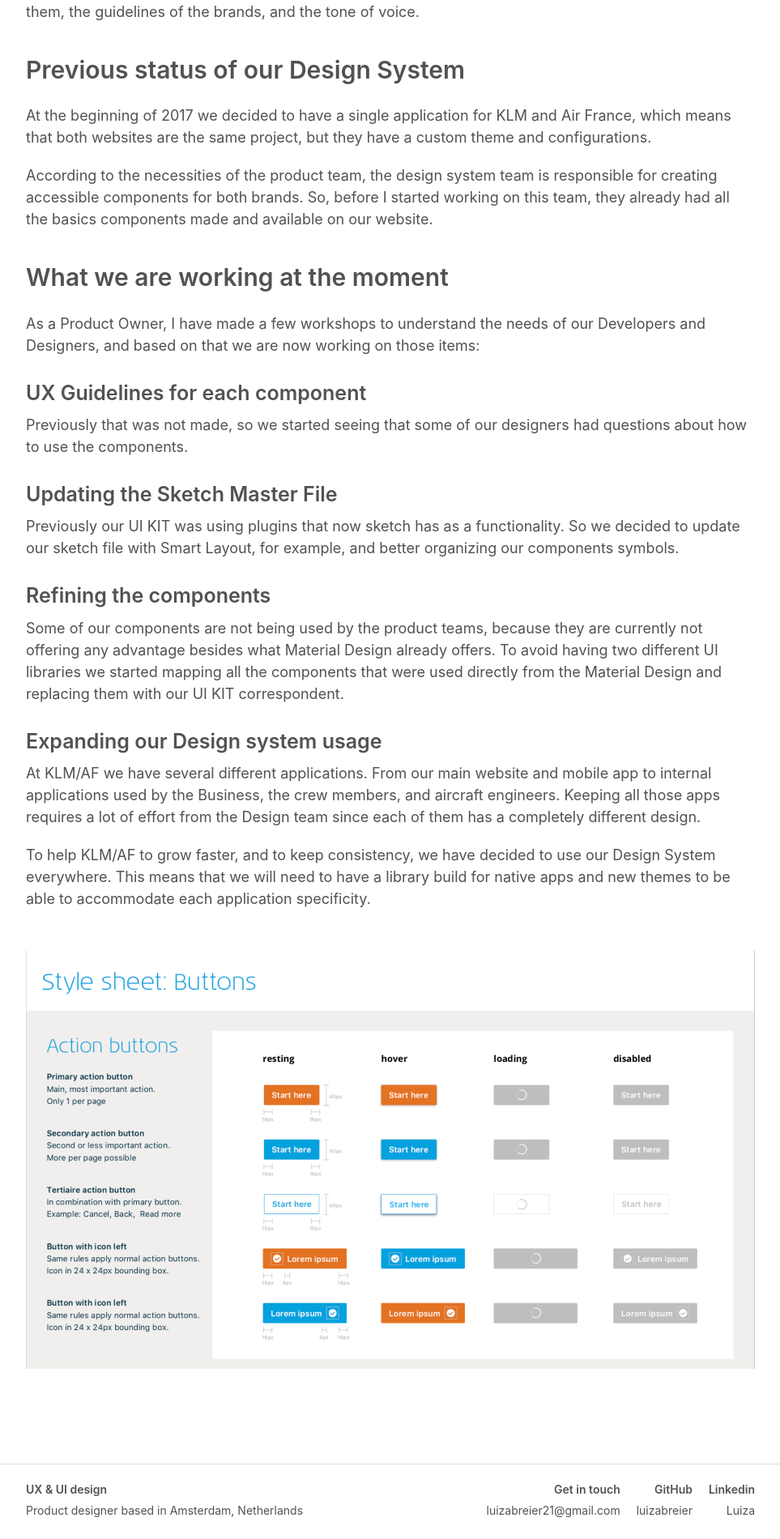
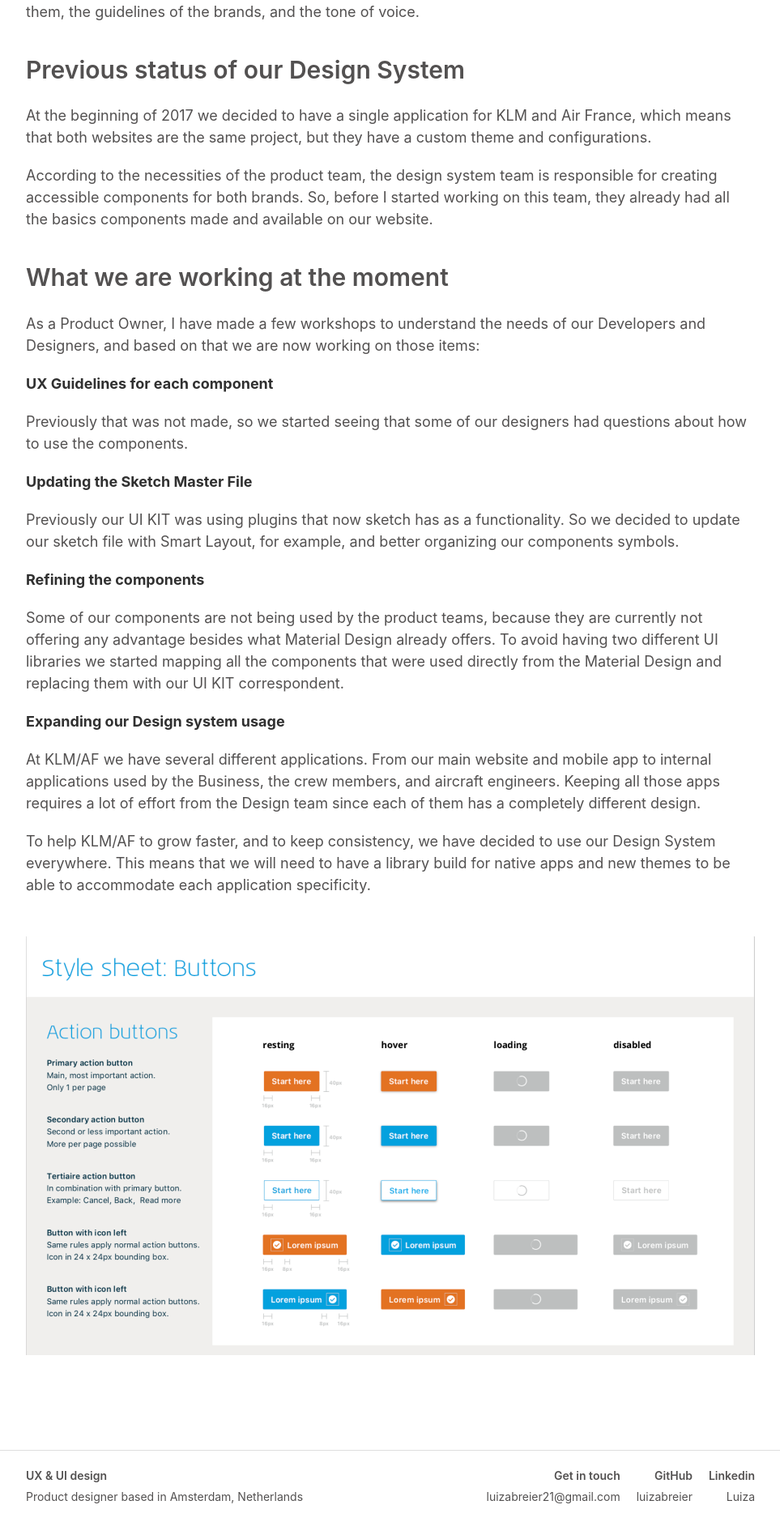
Before and after one commit to luizabreier/portfolio, a Jekyll site: the page built from _posts/2020-05-13-air-france-and-klm-design-system.md, in a window 1280 px wide. Shown: the part 1114-3014 px from the top of the page at 81% size, without its empty margins (158-1121 px from the left). Built offline with Jekyll 4.4.1, drawn with Linux system fonts in a browser that asks for light colours.

```diff
--- a/_posts/2020-05-13-air-france-and-klm-design-system.md
+++ b/_posts/2020-05-13-air-france-and-klm-design-system.md
@@ -22,19 +22,19 @@ According to the necessities of the product team, the design system team is resp
 
 As a Product Owner, I have made a few workshops to understand the needs of our Developers and Designers, and based on that we are now working on those items:
 
-### UX Guidelines for each component
+**UX Guidelines for each component**
 
 Previously that was not made, so we started seeing that some of our designers had questions about how to use the components.
 
-### Updating the Sketch Master File
+**Updating the Sketch Master File**
 
 Previously our UI KIT was using plugins that now sketch has as a functionality. So we decided to update our sketch file with Smart Layout, for example, and better organizing our components symbols.
 
-### Refining the components
+**Refining the components**
 
 Some of our components are not being used by the product teams, because they are currently not offering any advantage besides what Material Design already offers. To avoid having two different UI libraries we started mapping all the components that were used directly from the Material Design and replacing them with our UI KIT correspondent.
 
-###  Expanding our Design system usage
+**Expanding our Design system usage**
 
 At KLM/AF we have several different applications. From our main website and mobile app to internal applications used by the Business, the crew members, and aircraft engineers. Keeping all those apps requires a lot of effort from the Design team since each of them has a completely different design.
 
```
